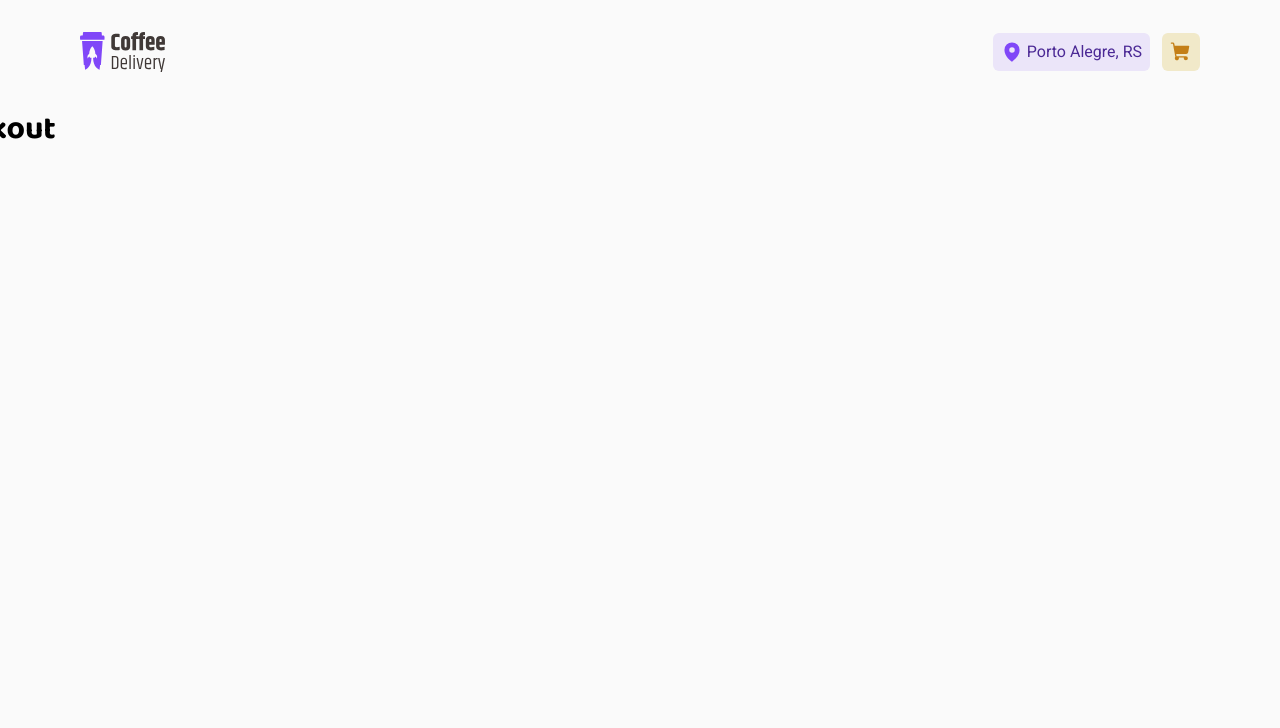
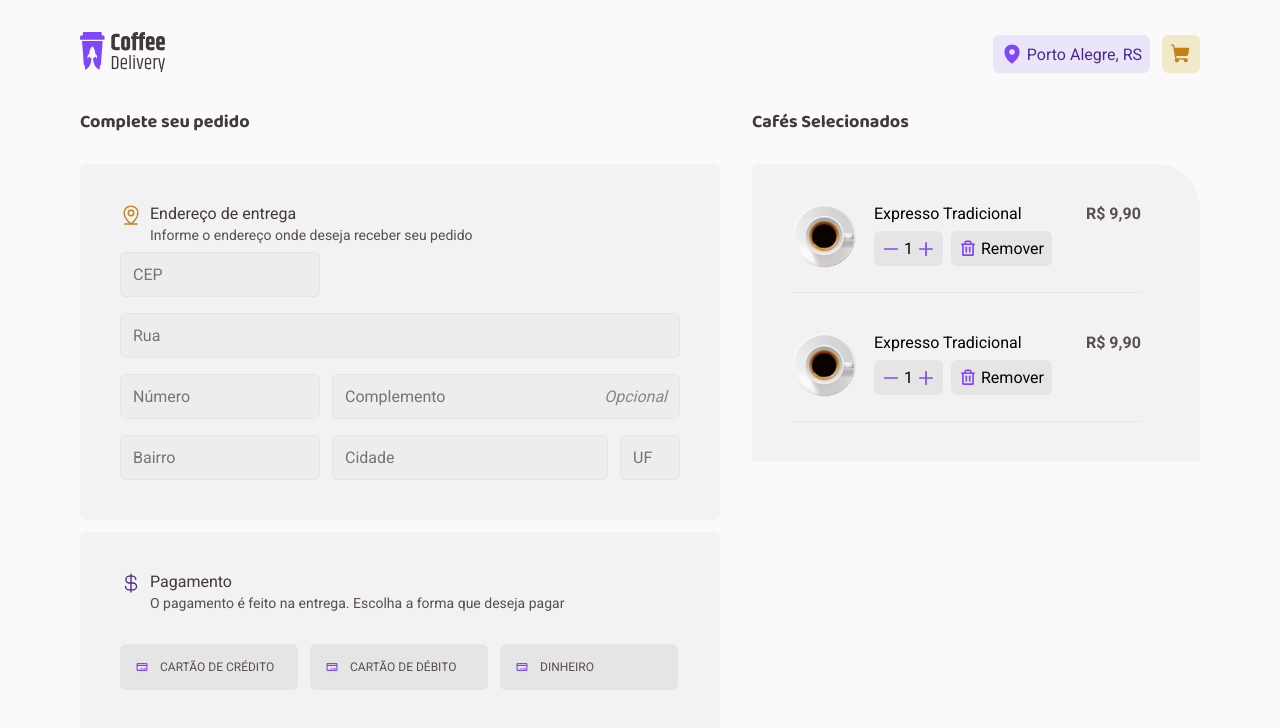
Before and after one commit to AndreSerafin/ignite-coffee-delivery, a React (Vite) app: page /checkout in a window 1280 px wide. Shown: the top 728 px of the page. Built offline with nearby package versions, Linux system fonts and the light colour scheme.

Commit message:
checkouts page

```diff
--- a/src/components/Header/index.tsx
+++ b/src/components/Header/index.tsx
@@ -5,13 +5,15 @@ import { NavLink } from 'react-router-dom'
 export function Header() {
   return (
     <HeaderComponent>
-      <img src={logo} alt="" />
+      <NavLink to="/">
+        <img src={logo} alt="" />
+      </NavLink>
       <ActionsSession>
-        <div>
+        <button>
           <MapPin size={22} weight="fill" />
           <p>Porto Alegre, RS</p>
-        </div>
-        <NavLink to={'/'}>
+        </button>
+        <NavLink to={'/checkout'}>
           <ShoppingCart size={22} weight="fill" />
         </NavLink>
       </ActionsSession>
--- a/src/components/Header/styles.ts
+++ b/src/components/Header/styles.ts
@@ -16,10 +16,11 @@ export const ActionsSession = styled.nav`
   font-size: 0.875rem;
   line-height: 1.1375rem;
 
-  & div:first-child {
+  & button:first-child {
     display: flex;
     align-items: center;
     gap: 0.25rem;
+    border: none;
     background: ${(props) => props.theme['brand-purple-light']};
     color: ${(props) => props.theme['brand-purple-dark']};
     font-weight: 400;
--- /dev/null
+++ b/src/pages/Checkout/components/SelectedCoffeeCard/index.tsx
@@ -0,0 +1,31 @@
+import { Minus, Plus, Trash } from 'phosphor-react'
+import expresso from '../../../../assets/coffee-imgs/expresso.png'
+import { SelectCoffeeNumber, SelectedCoffeeCardContainer } from './styles'
+
+export function SelectedCoffeeCard() {
+  return (
+    <SelectedCoffeeCardContainer>
+      <div>
+        <img src={expresso} alt="" />
+        <div>
+          <p>Expresso Tradicional</p>
+          <SelectCoffeeNumber>
+            <div>
+              <button>
+                <Minus weight="bold" size={18} />
+              </button>
+              <span>1</span>
+              <button>
+                <Plus weight="bold" size={18} />
+              </button>
+            </div>
+            <button>
+              <Trash weight="bold" size={18} /> Remover
+            </button>
+          </SelectCoffeeNumber>
+        </div>
+        <p>R$ 9,90</p>
+      </div>
+    </SelectedCoffeeCardContainer>
+  )
+}
--- /dev/null
+++ b/src/pages/Checkout/components/SelectedCoffeeCard/styles.ts
@@ -0,0 +1,70 @@
+import styled from 'styled-components'
+
+export const SelectedCoffeeCardContainer = styled.div`
+  padding: 2.5rem;
+  display: flex;
+  align-items: center;
+  background: ${(props) => props.theme['base-card']};
+  gap: 1.25rem;
+
+  border-top-right-radius: 44px;
+  border-top-left-radius: 6px;
+  > div {
+    display: flex;
+    gap: 1.125rem;
+    padding-bottom: 1.5rem;
+
+    border-bottom: 1px solid ${(props) => props.theme['base-button']};
+    img {
+      width: 4rem;
+    }
+
+    > div {
+      display: flex;
+      gap: 0.5rem;
+      flex-direction: column;
+    }
+
+    > p {
+      margin-left: 1rem;
+      color: ${(props) => props.theme['base-text']};
+      font-weight: bold;
+      align-self: flex-start;
+    }
+  }
+  & + & {
+    padding-top: 0;
+    border-radius: 0;
+  }
+`
+export const SelectCoffeeNumber = styled.div`
+  display: flex;
+  gap: 0.5rem;
+  align-items: center;
+
+  svg {
+    color: ${(props) => props.theme['brand-purple']};
+  }
+
+  button {
+    display: flex;
+    align-items: center;
+    border: 0;
+    background: transparent;
+    cursor: pointer;
+  }
+  div:nth-child(1) {
+    padding: 0.5rem;
+    border-radius: 6px;
+    display: flex;
+    gap: 0.25rem;
+    align-items: center;
+    background-color: ${(props) => props.theme['base-button']};
+  }
+  > button {
+    border-radius: 6px;
+    gap: 0.25rem;
+    padding: 0.5rem;
+    background-color: ${(props) => props.theme['base-button']};
+  }
+`
--- a/src/pages/Checkout/index.tsx
+++ b/src/pages/Checkout/index.tsx
@@ -1,3 +1,82 @@
+import { CreditCard, CurrencyDollar, MapPinLine } from 'phosphor-react'
+import {
+  AdressSession,
+  CheckoutContainer,
+  Form,
+  InputSession,
+  PaymentSession,
+  SelectedCoffeesSession,
+} from './styles'
+import { SelectedCoffeeCard } from './components/SelectedCoffeeCard'
+
 export function Checkout() {
-  return <h1>Checkout</h1>
+  return (
+    <CheckoutContainer>
+      <Form>
+        <div>
+          <h2>Complete seu pedido</h2>
+          <AdressSession>
+            <div>
+              <div>
+                <MapPinLine size={22} />
+                <div>
+                  <p>Endereço de entrega</p>
+                  <span>Informe o endereço onde deseja receber seu pedido</span>
+                </div>
+              </div>
+              <InputSession>
+                <input type="text" placeholder="CEP" />
+                <input type="text" placeholder="Rua" />
+                <input type="number" placeholder="Número" />
+                <div>
+                  <input
+                    id="complement"
+                    type="text"
+                    placeholder="Complemento"
+                  />
+                  <label htmlFor="complement">Opcional</label>
+                </div>
+                <input type="text" placeholder="Bairro" />
+                <input type="text" placeholder="Cidade" />
+                <input type="text" placeholder="UF" />
+              </InputSession>
+            </div>
+          </AdressSession>
+          <PaymentSession>
+            <div>
+              <CurrencyDollar size={22} />
+              <div>
+                <p>Pagamento</p>
+                <span>
+                  O pagamento é feito na entrega. Escolha a forma que deseja
+                  pagar
+                </span>
+              </div>
+            </div>
+            <div>
+              <button>
+                <CreditCard weight="bold" />
+                Cartão de Crédito
+              </button>
+              <button>
+                <CreditCard weight="bold" />
+                Cartão de Débito
+              </button>
+              <button>
+                <CreditCard weight="bold" />
+                Dinheiro
+              </button>
+            </div>
+          </PaymentSession>
+        </div>
+        <div>
+          <h2>Cafés Selecionados</h2>
+          <SelectedCoffeesSession>
+            <SelectedCoffeeCard />
+            <SelectedCoffeeCard />
+          </SelectedCoffeesSession>
+        </div>
+      </Form>
+    </CheckoutContainer>
+  )
 }
--- /dev/null
+++ b/src/pages/Checkout/styles.ts
@@ -0,0 +1,168 @@
+import styled from 'styled-components'
+
+export const CheckoutContainer = styled.main`
+  display: flex;
+  gap: 2rem;
+  flex-direction: column;
+  align-items: center;
+
+  h2 {
+    color: ${(props) => props.theme['base-subtitle']};
+    font-size: 1.125rem;
+    margin-bottom: 1rem;
+  }
+`
+
+export const Form = styled.form`
+  display: flex;
+  gap: 2rem;
+  width: 70rem;
+  > div {
+    display: flex;
+    flex-direction: column;
+    gap: 0.75rem;
+  }
+`
+
+export const InputSession = styled.div`
+  display: flex;
+  flex-wrap: wrap;
+  gap: 1rem 0.75rem;
+  input {
+    padding: 0.75rem;
+    border-radius: 6px;
+    background-color: ${(props) => props.theme['base-input']};
+    border: 1px solid ${(props) => props.theme['base-button']};
+  }
+
+  input:nth-child(1) {
+    width: 12.5rem;
+  }
+
+  input:nth-child(2) {
+    width: 35rem;
+  }
+
+  input:nth-child(3) {
+    width: 12.5rem;
+  }
+
+  div:nth-child(4) {
+    display: flex;
+    flex: 1;
+    justify-content: space-between;
+    align-items: center;
+    border-radius: 6px;
+    border: 1px solid ${(props) => props.theme['base-button']};
+    background-color: ${(props) => props.theme['base-input']};
+
+    input {
+      border: none;
+      background: transparent;
+      box-shadow: none;
+    }
+    label {
+      width: max-content;
+      margin-right: 0.75rem;
+      font-style: italic;
+      color: ${(props) => props.theme['base-label']};
+    }
+
+    &:focus-within {
+      box-shadow: 0 0 0 2px ${(props) => props.theme['brand-yellow-dark']};
+    }
+  }
+  input:nth-child(5) {
+    width: 12.5rem;
+  }
+  input:nth-child(6) {
+    width: 17.25rem;
+  }
+  input:nth-child(7) {
+    width: 3.75rem;
+  }
+`
+export const AdressSession = styled.div`
+  padding: 2.5rem;
+  border-radius: 6px;
+  background: ${(props) => props.theme['base-card']};
+  width: 40rem;
+
+  > div {
+    display: flex;
+    flex-direction: column;
+    gap: 0.5em;
+
+    div:first-child {
+      display: flex;
+      gap: 0.5em;
+
+      p {
+        font-size: 1rem;
+        margin-bottom: 0.125rem;
+        color: ${(props) => props.theme['base-subtitle']};
+      }
+
+      span {
+        font-size: 0.875rem;
+        color: ${(props) => props.theme['base-text']};
+      }
+      svg {
+        color: ${(props) => props.theme['brand-yellow-dark']};
+      }
+    }
+  }
+`
+
+export const PaymentSession = styled.div`
+  padding: 2.5rem;
+  background: ${(props) => props.theme['base-card']};
+  border-radius: 6px;
+  div:first-child {
+    display: flex;
+    gap: 0.5em;
+
+    p {
+      font-size: 1rem;
+      margin-bottom: 0.125rem;
+      color: ${(props) => props.theme['base-subtitle']};
+    }
+
+    span {
+      font-size: 0.875rem;
+      color: ${(props) => props.theme['base-text']};
+    }
+    svg {
+      color: ${(props) => props.theme['brand-purple-dark']};
+    }
+  }
+
+  > div:last-child {
+    display: flex;
+    margin-top: 2rem;
+    gap: 0.75rem;
+
+    button {
+      font-size: 0.75rem;
+      gap: 0.75rem;
+      width: 11.125rem;
+      display: flex;
+      text-transform: uppercase;
+      align-items: center;
+      border: none;
+      border-radius: 6px;
+      background: ${(props) => props.theme['base-button']};
+      color: ${(props) => props.theme['base-text']};
+      padding: 1rem;
+      cursor: pointer;
+
+      svg {
+        color: ${(props) => props.theme['brand-purple']};
+      }
+    }
+  }
+`
+
+export const SelectedCoffeesSession = styled.div`
+  width: 28rem;
+`
--- a/src/pages/Home/components/index.tsx
+++ b/src/pages/Home/components/index.tsx
@@ -6,7 +6,7 @@ export function CoffeeCard() {
   return (
     <CardContainer>
       <img src={expressoCoffee} alt="" />
-      <span>TRADICIONAL</span>
+      <span>tradicional</span>
       <h3>Expresso Tradicional</h3>
       <p>O tradicional café feito com água quente e grãos moídos</p>
       <PriceSession>
--- a/src/pages/Home/components/styles.ts
+++ b/src/pages/Home/components/styles.ts
@@ -7,6 +7,7 @@ export const CardContainer = styled.div`
   align-items: center;
   text-align: center;
   width: 16rem;
+  max-height: 20rem;
   border-radius: 0.375rem 2.25rem;
 
   background: ${(props) => props.theme['base-card']};
@@ -20,6 +21,7 @@ export const CardContainer = styled.div`
     background-color: ${(props) => props.theme['brand-yellow-light']};
     color: ${(props) => props.theme['brand-yellow-dark']};
     font-size: 0.625rem;
+    text-transform: uppercase;
   }
   h3 {
     color: ${(props) => props.theme['base-subtitle']};
--- a/src/pages/Home/index.tsx
+++ b/src/pages/Home/index.tsx
@@ -49,6 +49,7 @@ export function Home() {
           <CoffeeCard />
           <CoffeeCard />
           <CoffeeCard />
+          <CoffeeCard />
         </CoffeeList>
       </CoffeeContainer>
     </HomeContainer>
--- a/src/pages/Home/styles.ts
+++ b/src/pages/Home/styles.ts
@@ -96,6 +96,31 @@ export const IntroSession = styled.div`
       flex-direction: column;
     }
   }
+
+  @media (max-width: 780px) {
+    max-width: 60vw;
+    > div {
+      flex: 1;
+      flex-direction: column;
+      max-width: 60%;
+
+      h1 {
+        display: flex;
+        font-size: 2rem;
+      }
+
+      p {
+        margin: 1rem 0 4.125rem 0;
+        font-size: 1.25rem;
+        font-weight: 400;
+        color: ${(props) => props.theme['base-subtitle']};
+      }
+
+      img {
+        max-width: 30rem;
+      }
+    }
+  }
 `
 export const CoffeeContainer = styled.div`
   margin-bottom: 9.875rem;
--- a/src/styles/global.ts
+++ b/src/styles/global.ts
@@ -13,6 +13,12 @@ export const GlobalStyle = createGlobalStyle`
     font-size: 1rem;
   }
 
+  :focus {
+    outline: 0;
+    box-shadow: 0 0 0 2px ${(props) => props.theme['brand-yellow-dark']};
+    border-radius: 6px;
+  }
+
   h1,h2,h3,h4,h5 {
     font-family: 'Baloo 2';
   }
@@ -22,7 +28,6 @@ export const GlobalStyle = createGlobalStyle`
     flex-direction: column;
     align-items: center;
     background: #fafafa;
-    overflow-x: hidden;
     -webkit-font-smoothing: antialiased;
   }
 `
```
